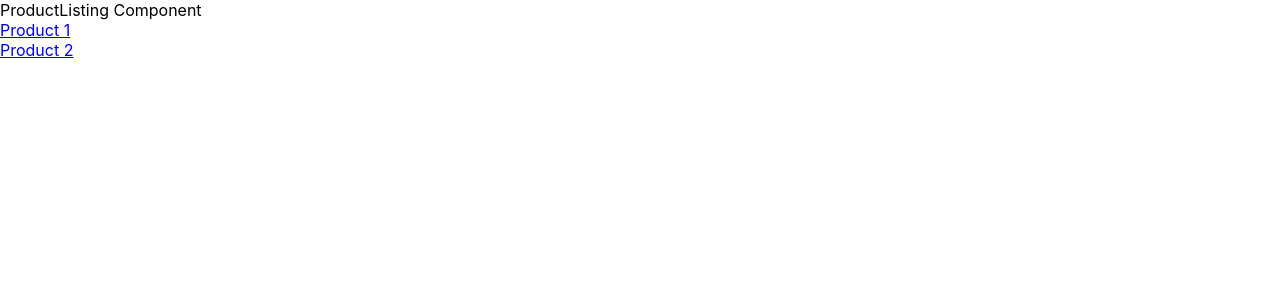
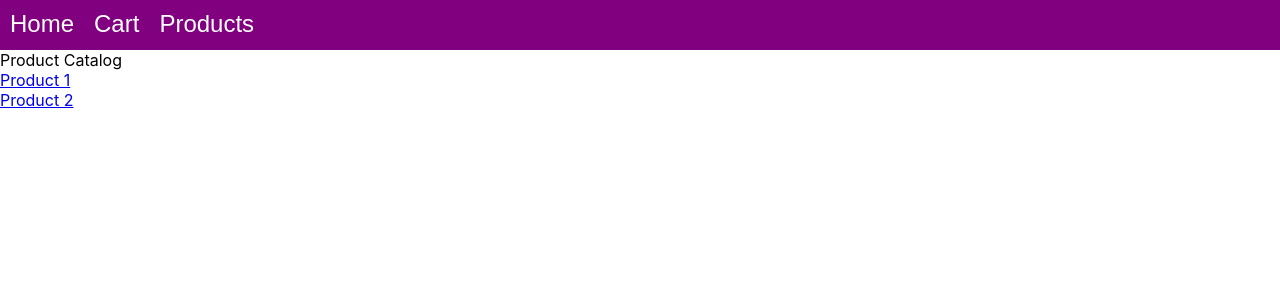
Before and after one commit to javatlacati/ecommerce-app, a React (Create React App) app: page /products in a window 1280 px wide. Shown: the top 300 px of the page. Built offline with nearby package versions, Linux system fonts and the light colour scheme.

Commit message:
se agrega encabezado a todas las páginas

```diff
--- a/src/components/Cart/Cart.tsx
+++ b/src/components/Cart/Cart.tsx
@@ -4,7 +4,7 @@ import {RootState} from "../../redux/store";
 import {CleanButton} from "../AppStyle";
 import {CartProduct, removeItem} from "../../redux/cartSlice";
 import {Product} from "../../models/Product";
-import {Button} from "react-query/types/devtools/styledComponents";
+import HeaderMenu from "../HeaderMenu/HeaderMenu.lazy";
 
 interface CartProps {
 }
@@ -38,6 +38,7 @@ const Cart: FC<CartProps> = () => {
 
     return (
         <div data-testid="Cart">
+            <HeaderMenu/>
             <h2>Selected products:</h2>
             {cart && cart.items && cart.items.map((cartProduct, index) => {
                 const product = products.find((p) => p.id === cartProduct.productId);
--- /dev/null
+++ b/src/components/HeaderMenu/HeaderMenu.lazy.tsx
@@ -0,0 +1,12 @@
+import React, { lazy, Suspense } from 'react';
+import {HeaderMenuProps} from "./HeaderMenu";
+
+const LazyHeaderMenu = lazy(() => import('./HeaderMenu'));
+
+const HeaderMenu = (props: HeaderMenuProps) => (
+  <Suspense fallback={null}>
+    <LazyHeaderMenu {...props} />
+  </Suspense>
+);
+
+export default HeaderMenu;
--- /dev/null
+++ b/src/components/HeaderMenu/HeaderMenu.tsx
@@ -0,0 +1,19 @@
+import React, { FC } from 'react';
+import {NavbarContainer, NavbarLink, NavbarLinkContainer} from "../AppStyle";
+
+
+export interface HeaderMenuProps {}
+
+const HeaderMenu: FC<HeaderMenuProps> = () => (
+  <div data-testid="HeaderMenu">
+      <NavbarContainer>
+          <NavbarLinkContainer>
+              <NavbarLink className="nav-link active" to="/">Home</NavbarLink>
+              <NavbarLink className="nav-link" to="/cart">Cart</NavbarLink>
+              <NavbarLink className="nav-link" to="/products">Products</NavbarLink>
+          </NavbarLinkContainer>
+      </NavbarContainer>
+  </div>
+);
+
+export default HeaderMenu;
--- a/src/components/Home/Home.tsx
+++ b/src/components/Home/Home.tsx
@@ -1,5 +1,5 @@
 import React, {FC} from 'react';
-import {NavbarContainer, NavbarLink, NavbarLinkContainer} from "../AppStyle";
+import HeaderMenu from "../HeaderMenu/HeaderMenu.lazy";
 
 interface HomeProps {
 }
@@ -7,13 +7,7 @@ interface HomeProps {
 const Home: FC<HomeProps> = () => (
     //TODO Display a carousel or a grid of featured products.
     <div data-testid="Home">
-        <NavbarContainer>
-            <NavbarLinkContainer>
-                <NavbarLink className="nav-link active" to="/">Home</NavbarLink>
-                <NavbarLink className="nav-link" to="/cart">Cart</NavbarLink>
-                <NavbarLink className="nav-link" to="/products">Products</NavbarLink>
-            </NavbarLinkContainer>
-        </NavbarContainer>
+       <HeaderMenu />
         <div><h2>Featured products</h2></div>
     </div>
 );
--- a/src/components/ProductDetails/ProductDetails.tsx
+++ b/src/components/ProductDetails/ProductDetails.tsx
@@ -4,6 +4,7 @@ import {useDispatch, useSelector} from "react-redux";
 import {RootState} from "../../redux/store";
 import {CleanButton} from "../AppStyle";
 import {cartSlice} from "../../redux/cartSlice";
+import HeaderMenu from "../HeaderMenu/HeaderMenu.lazy";
 
 interface ProductDetailsProps {
 }
@@ -13,11 +14,12 @@ const ProductDetails: FC<ProductDetailsProps> = () => {
     const products = useSelector((state: RootState) => state.products);
     const product = products.find((p) => p.id === parseInt(productId || '-1'));
     const dispatch = useDispatch();
-    const {addItem, clearCart, decreaseItemQuantity} = cartSlice.actions;
+    const {addItem, decreaseItemQuantity} = cartSlice.actions;
     // Show product images, description, price, and an add-to-cart button
     // Use state to manage the product data
     return (
         <div data-testid="ProductDetails">
+            <HeaderMenu/>
             {product && product.name}
             <br/>
             {product && product.price}
@@ -26,7 +28,6 @@ const ProductDetails: FC<ProductDetailsProps> = () => {
             <br/>
             {product && <CleanButton onClick={() => {
                 dispatch(addItem({productId: product.id, quantity: 1, price: product.price}));
-                alert('Product added to cart');
             }}>Add to cart
             </CleanButton>}
         </div>
--- a/src/components/ProductListing/ProductListing.tsx
+++ b/src/components/ProductListing/ProductListing.tsx
@@ -2,6 +2,7 @@ import React, {FC} from 'react';
 import {useDispatch, useSelector} from "react-redux";
 import {RootState} from "../../redux/store";
 import {Link} from "react-router-dom";
+import HeaderMenu from "../HeaderMenu/HeaderMenu.lazy";
 
 
 interface ProductListingProps {
@@ -16,7 +17,8 @@ const ProductListing: FC<ProductListingProps> = () => {
     // Add filters and sorting options
     return (
         <div data-testid="ProductListing">
-            ProductListing Component
+            <HeaderMenu/>
+            Product Catalog
             {products && products.map((product) => {
                 return (<div key={product.id}><Link to={'/products/' + product.id}>{product.name}</Link></div>)
             })}
```
Also changed, not shown: 1 other file (tests, documents, lock files or other folders).
